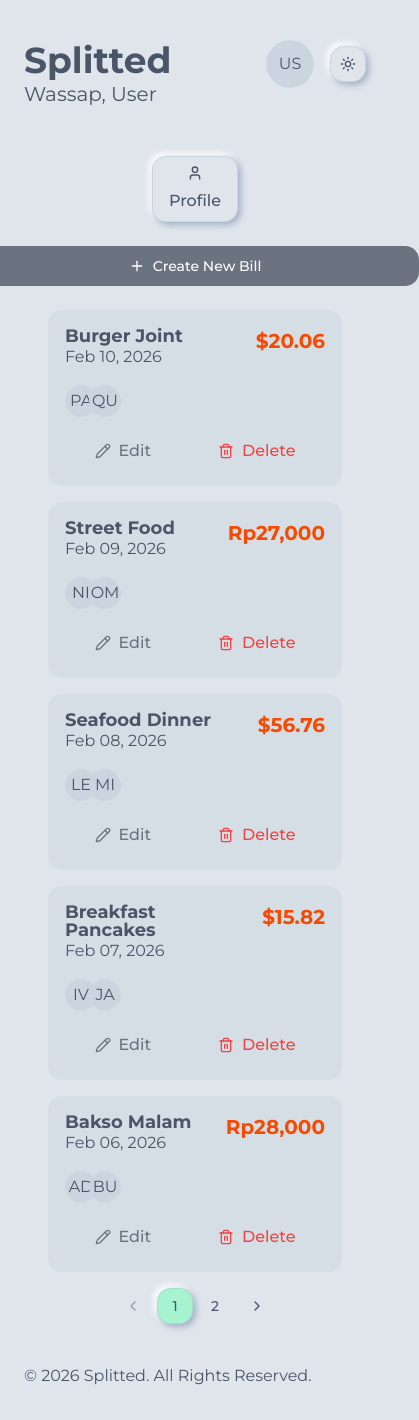
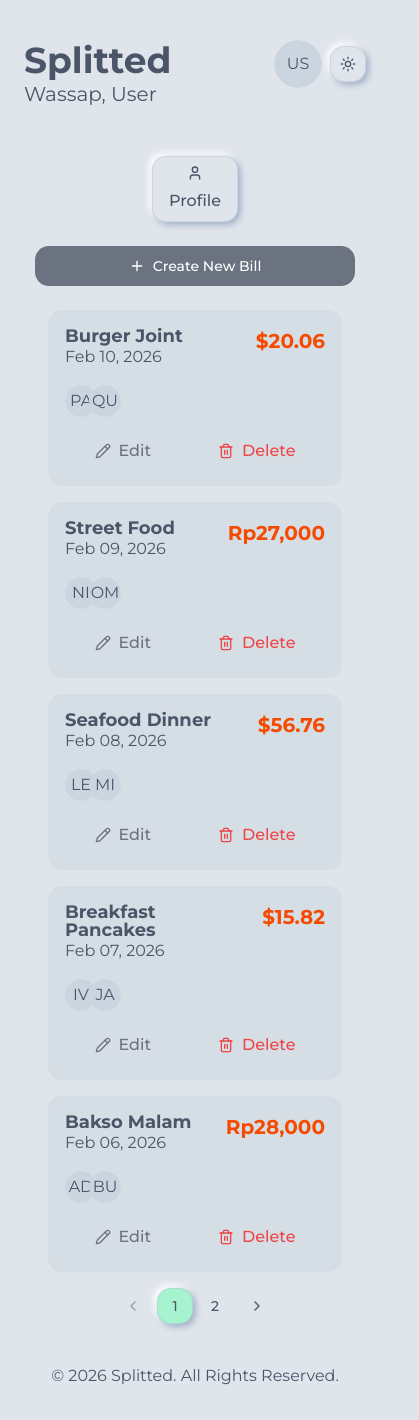
Before and after one commit to iamstarck/splitted-app, a React (Vite) app: page / in a window 390 px wide. Shown: the whole page, 419 px wide, since content can reach past the window. Built offline with nearby package versions, Linux system fonts and the light colour scheme.

Commit message:
fix: fix ui responsivity in small screen

```diff
--- a/src/pages/HomePage.tsx
+++ b/src/pages/HomePage.tsx
@@ -43,7 +43,7 @@ const HomePage = () => {
               <ProfileName />
             </div>
 
-            <div className="flex items-center gap-4">
+            <div className="flex items-center gap-4 max-md:gap-2">
               <ProfileAvatar />
               <ModeToggle />
             </div>
@@ -59,7 +59,7 @@ const HomePage = () => {
             </div>
 
             <div className="flex flex-col items-center justify-center gap-6 text-center w-full">
-              <Button size={"lg"} className="w-md" asChild>
+              <Button size={"lg"} className="lg:w-md md:w-sm w-80" asChild>
                 <Link to={"/new"} className="flex items-center gap-1">
                   <PlusIcon />
                   Create New Bill
--- a/src/pages/ProfilePage.tsx
+++ b/src/pages/ProfilePage.tsx
@@ -16,7 +16,7 @@ const ProfilePage = () => {
           <header className="flex flex-col p-6 max-w-2xl justify-between w-full gap-4">
             <div className="flex items-center justify-between w-full">
               <BackButton />
-              <div className="flex items-center gap-4">
+              <div className="flex items-center gap-4 max-md:gap-2">
                 <ProfileAvatar />
                 <ModeToggle />
               </div>
--- a/src/shared/components/Footer.tsx
+++ b/src/shared/components/Footer.tsx
@@ -1,7 +1,7 @@
 const Footer = () => {
   return (
     <footer className="flex flex-col justify-center items-center w-full">
-      <div className="px-6 py-4 w-full max-w-2xl">
+      <div className="px-6 py-4 w-full max-w-2xl text-center">
         <p>&copy; 2026 Splitted. All Rights Reserved.</p>
       </div>
     </footer>
```
